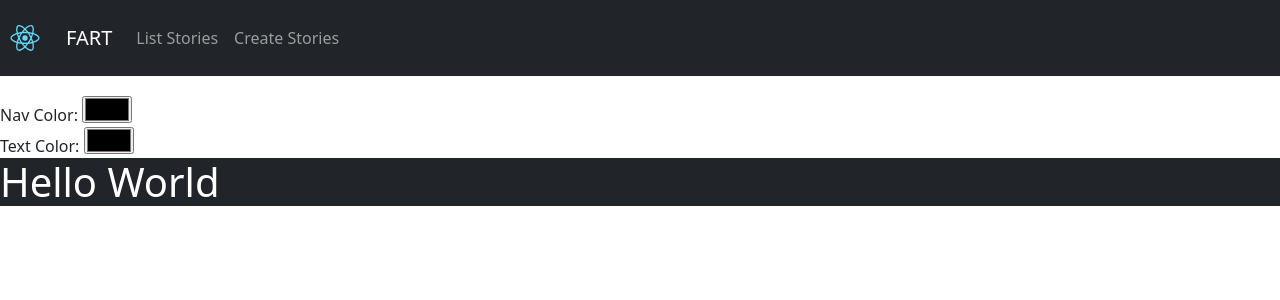
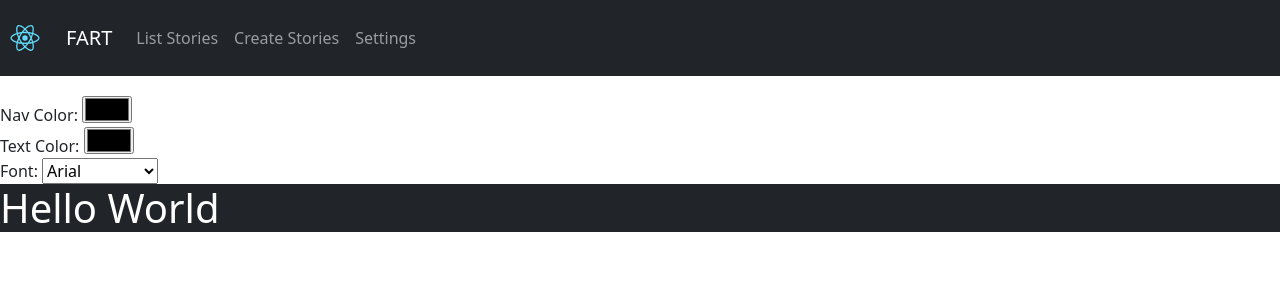
Before and after one commit to scashmore/Writing_Blog, a React (Create React App) app in the folder client/: page /settings in a window 1280 px wide. Shown: the top 300 px of the page. Built offline with nearby package versions, Linux system fonts and the light colour scheme.

Commit message:
font options

```diff
--- a/client/src/components/Links.jsx
+++ b/client/src/components/Links.jsx
@@ -33,6 +33,11 @@ class Links extends Component {
                                 Create Stories
                             </Link>
                         </Item>
+                        <Item>
+                            <Link to="/settings" className="nav-link">
+                                Settings
+                            </Link>
+                        </Item>
                     </List>
                 </Collapse>
             </React.Fragment>
--- a/client/src/pages/Settings.jsx
+++ b/client/src/pages/Settings.jsx
@@ -4,6 +4,7 @@ class Settings extends Component {
     state = {
         color: '#212529',
         text: '#fff',
+        fontFamily: 'arial',
     }
     navChangeHandler = e => {
         this.setState({
@@ -15,10 +16,16 @@ class Settings extends Component {
             text: e.target.value
         })
     }
+    fontChangeHandler = e => {
+        this.setState({
+            font: e.target.value
+        })
+    }
     render () {
         const styleNav = {
             background: this.state.color,
             color: this.state.text,
+            fontFamily: this.state.font,
         }
         return(
             <>
@@ -39,6 +46,20 @@ class Settings extends Component {
                 type="color"
                 />
                 </div>
+                <div className='font'>
+                <label>Font:</label> {' '}
+                <select
+                onChange={this.fontChangeHandler}
+                value={this.setState.font}>
+                    <option value='arial'>Arial</option>
+                    <option value='cambria'>Cambria</option>
+                    <option value='comic sans ms'>Comic Sans</option>
+                    <option value='courier new'>Courier New</option>
+                    <option value='georgia'>Georgia</option>
+                    <option value='times'>Times</option>
+                    <option value='verdana'>Verdana</option>
+                </select>
+                </div>
             </div>
             <div style={styleNav}>
                 <h1>Hello World</h1>
```
